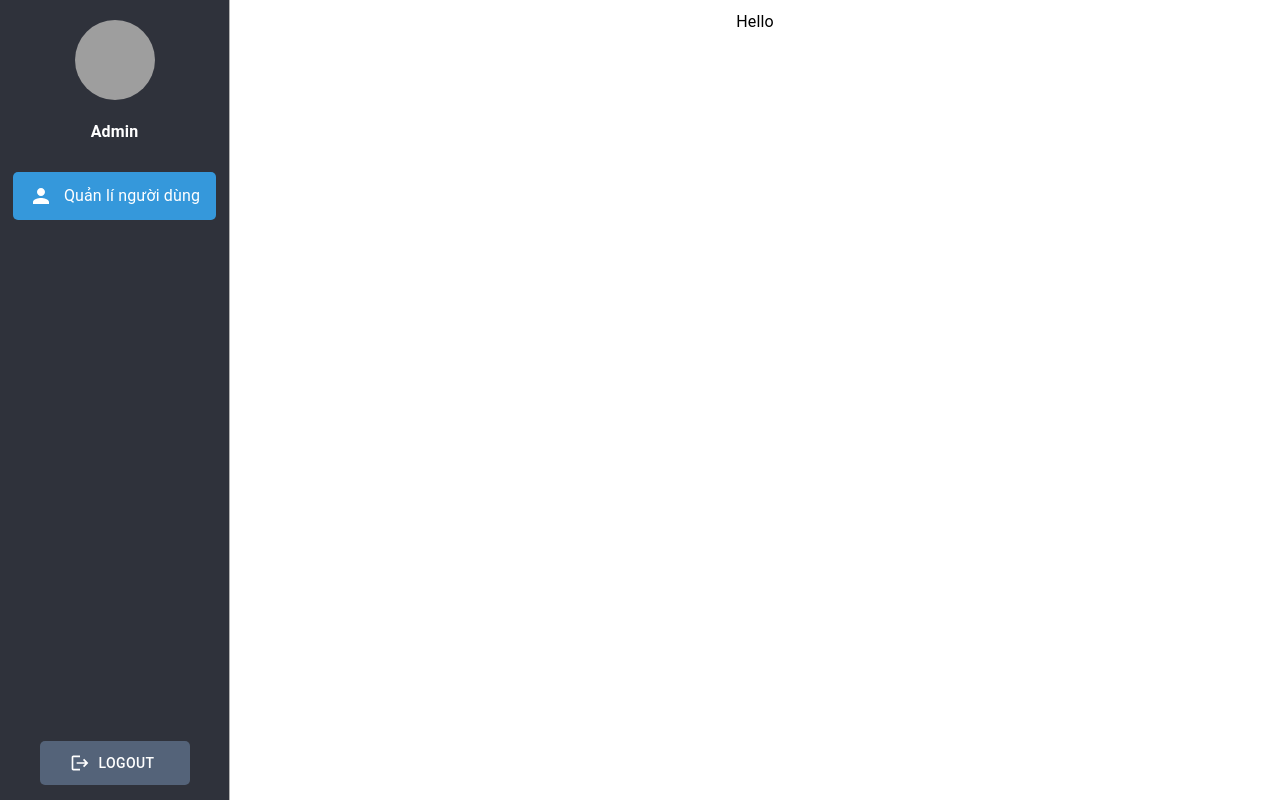
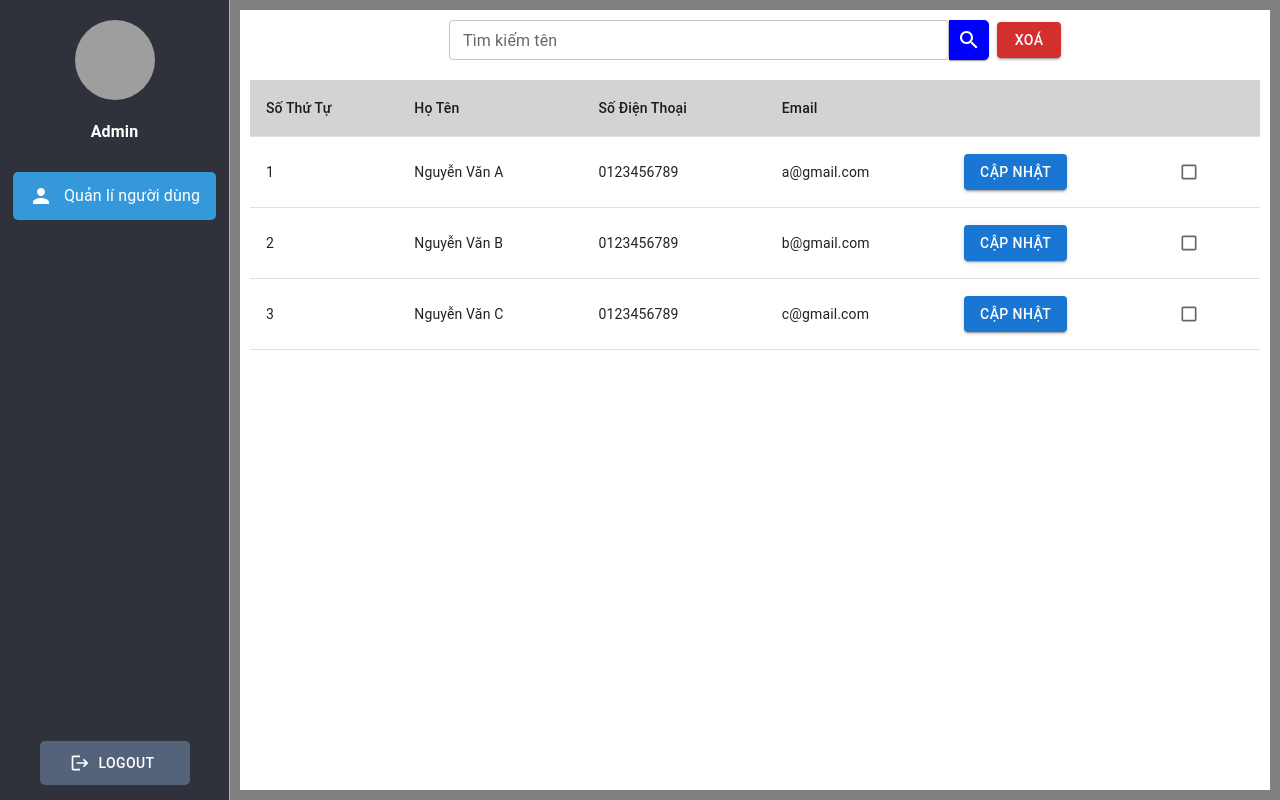
Before and after one commit to hoangnguyendev19/fe-zalo-web, a React (Vite) app: page /admin in a window 1280 px wide. Built offline with nearby package versions, Linux system fonts and the light colour scheme; grey boxes are pictures that could not be loaded.

Commit message:
Done content table Admin's page

```diff
--- a/src/pages/Admin.jsx
+++ b/src/pages/Admin.jsx
@@ -14,9 +14,12 @@ import {
   TableContainer,
   TableHead,
   TableRow,
+  Checkbox,
+  IconButton,
   Paper,
   TextField,
   Button,
+  Stack
 } from "@mui/material";
 // import { DataGrid } from '@mui/x-data-grid';
 import React, { useState } from "react";
@@ -80,13 +83,13 @@ const SideBar = ({ setSelectedContent }) => {
             src="/static/images/avatar/1.jpg"
             sx={{ width: 80, height: 80, marginBottom: "20px" }}
           />
-          <Typography sx={{color: 'white'}}>
+          <Typography sx={{ color: 'white' }}>
             <strong>Admin</strong>
           </Typography>
         </Box>
         {/* List button */}
         <List sx={{ flexGrow: 1 }}>
-          <Tab setSelectedContent={setSelectedContent} Title={"Quản lí người dùng"}/>
+          <Tab setSelectedContent={setSelectedContent} Title={"Quản lí người dùng"} />
         </List>
         {/* Button sign out */}
         <Box
@@ -98,7 +101,7 @@ const SideBar = ({ setSelectedContent }) => {
           }}
         >
           <Button
-            startIcon={<LogoutIcon/>}
+            startIcon={<LogoutIcon />}
             sx={{
               padding: "10px 20px",
               backgroundColor: "#546379",
@@ -123,9 +126,78 @@ const SideBar = ({ setSelectedContent }) => {
 // Content of Admin page
 const MainContent = ({ selectedContent }) => {
   return (
-    <Box sx={{ width: "100%", marginTop: "10px" }}>
-      <Typography>Hello</Typography>
+    <Stack sx={{ backgroundColor: "grey", width: "100%", height: "100%" }}>
+      <Stack sx={{ backgroundColor: "white", marginTop: "10px", marginLeft: "10px", marginRight: "10px", marginBottom: "10px", height: "100%" }}>
+        <Box sx={{ marginLeft: "10px", marginRight: "10px", marginTop: "10px" }}>
+          <Stack direction={"row"} spacing={1} sx={{ justifyContent: "center", alignItems: "center"}}>
+            <Stack direction={"row"}>
+              <TextField id="search" label="Tìm kiếm tên" size="small" sx={{ width: "500px"}}></TextField>
+              <Paper sx={{ backgroundColor: "blue", width: "fit-content", borderRadius: "0px 5px 5px 0px" }}>
+                <IconButton aria-label="search">
+                  <SearchIcon sx={{ color: "white" }} />
+                </IconButton>
+              </Paper>
+            </Stack>
+            <Box>
+              <Button variant="contained" color="error">Xoá</Button>
             </Box>
+          </Stack>
+        </Box>
+
+        <Box sx={{ marginLeft: "10px", marginRight: "10px", marginTop: "20px" }}>
+          <TableContainer>
+            <Table>
+              <TableHead sx={{ backgroundColor: "lightgrey" }}>
+                <TableCell>Số Thứ Tự</TableCell>
+                <TableCell>Họ Tên</TableCell>
+                <TableCell>Số Điện Thoại</TableCell>
+                <TableCell>Email</TableCell>
+                <TableCell></TableCell>
+                <TableCell></TableCell>
+              </TableHead>
+              <TableBody>
+                <TableRow>
+                  <TableCell>1</TableCell>
+                  <TableCell>Nguyễn Văn A</TableCell>
+                  <TableCell>0123456789</TableCell>
+                  <TableCell>a@gmail.com</TableCell>
+                  <TableCell>
+                    <Button variant="contained">Cập Nhật</Button>
+                  </TableCell>
+                  <TableCell>
+                    <Checkbox size="small" />
+                  </TableCell>
+                </TableRow>
+                <TableRow>
+                  <TableCell>2</TableCell>
+                  <TableCell>Nguyễn Văn B</TableCell>
+                  <TableCell>0123456789</TableCell>
+                  <TableCell>b@gmail.com</TableCell>
+                  <TableCell>
+                    <Button variant="contained">Cập Nhật</Button>
+                  </TableCell>
+                  <TableCell>
+                    <Checkbox size="small" />
+                  </TableCell>
+                </TableRow>
+                <TableRow>
+                  <TableCell>3</TableCell>
+                  <TableCell>Nguyễn Văn C</TableCell>
+                  <TableCell>0123456789</TableCell>
+                  <TableCell>c@gmail.com</TableCell>
+                  <TableCell>
+                    <Button variant="contained">Cập Nhật</Button>
+                  </TableCell>
+                  <TableCell>
+                    <Checkbox size="small" />
+                  </TableCell>
+                </TableRow>
+              </TableBody>
+            </Table>
+          </TableContainer>
+        </Box>
+      </Stack>
+    </Stack>
   );
 };
 // User management
```
Lines whose indentation alone changed are shown as unchanged.
